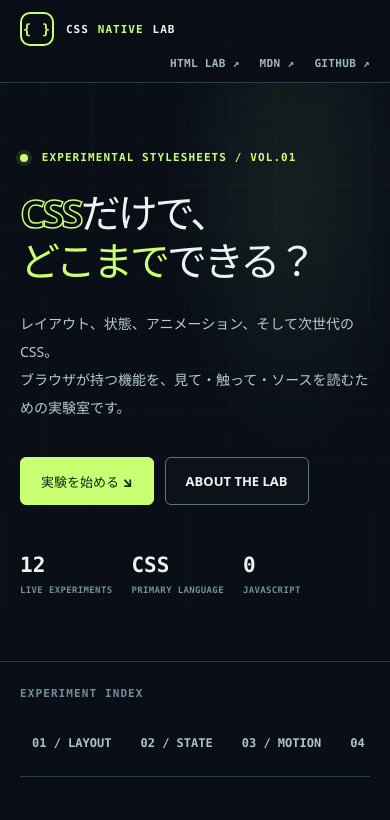
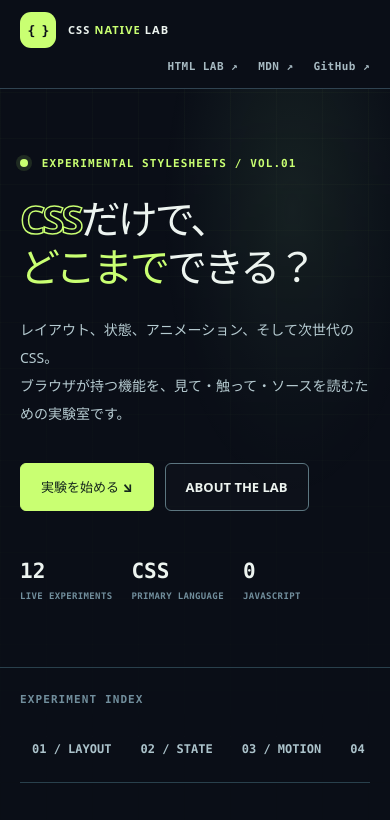
Before and after one commit to naoiw/css-native-lab, a plain HTML site: page public/index.html in a window 390 px wide. Shown: the top 820 px of the page. Drawn offline with Linux system fonts and the light colour scheme.

Commit message:
style: unify Native Lab header, footer and content width (#6)

```diff
--- a/public/index.html
+++ b/public/index.html
@@ -13,12 +13,22 @@
 <link rel="icon" type="image/svg+xml" href="./favicon.svg">
 <link rel="stylesheet" href="./styles/site.css">
 <link rel="stylesheet" href="./styles/experiments.css">
+<link rel="stylesheet" href="./lab-chrome.css">
 </head>
 <body>
 <a class="skip-link" href="#main">本文へ移動</a>
 <header class="site-header" id="top">
-<a class="brand" href="#top"><span aria-hidden="true">{ }</span> CSS <strong>NATIVE</strong> LAB</a>
-<nav class="header-links" aria-label="関連サイト"><a href="https://naoiw.github.io/web-native-lab/" target="_blank" rel="noopener noreferrer">HTML LAB ↗</a><a href="https://developer.mozilla.org/ja/docs/Web/CSS" target="_blank" rel="noopener noreferrer">MDN ↗</a><a href="https://github.com/naoiw/css-native-lab" target="_blank" rel="noopener noreferrer">GITHUB ↗</a></nav>
+  <div class="header-inner shell">
+    <a class="brand" href="#top" aria-label="CSS Native Lab トップへ">
+      <span class="brand-mark" aria-hidden="true">{ }</span>
+      <span>CSS <strong>NATIVE</strong> LAB</span>
+    </a>
+    <nav class="header-links" aria-label="関連サイト">
+      <a href="https://naoiw.github.io/web-native-lab/" target="_blank" rel="noopener noreferrer">HTML LAB <span aria-hidden="true">↗</span></a>
+      <a href="https://developer.mozilla.org/ja/docs/Web/CSS" target="_blank" rel="noopener noreferrer">MDN <span aria-hidden="true">↗</span></a>
+      <a href="https://github.com/naoiw/css-native-lab" target="_blank" rel="noopener noreferrer">GitHub <span aria-hidden="true">↗</span></a>
+    </nav>
+  </div>
 </header>
 <main id="main">
 <section class="hero shell">
@@ -118,5 +128,8 @@
 <details class="source"><summary>VIEW CSS SOURCE <span aria-hidden="true">＋</span></summary><pre><code>mask-image: radial-gradient(circle, black 40%, transparent 70%);</code></pre></details>
 <a class="reference" href="https://developer.mozilla.org/en-US/docs/Web/CSS/mask-image" target="_blank" rel="noopener noreferrer">MDN REFERENCE ↗</a>
 </article></div></section><section class="about" id="about"><p class="eyebrow">05 / ABOUT</p><h2>フレームワークに頼る前に、<br>標準CSSを知ろう。</h2><p>CSS Native Labは、外部ライブラリもJavaScriptも使わず、CSSの表現と仕組みを実験するサイトです。すべての実験に操作できるデモ、最小限のコード例、MDNリンクを掲載しています。ブラウザの対応状況によって一部の見え方は異なります。</p><div class="about-grid"><div><span>01</span><strong>PURE CSS</strong><p>状態や演出をCSSで制御</p></div><div><span>02</span><strong>REAL BROWSER</strong><p>ブラウザ実装を比較・体験</p></div><div><span>03</span><strong>OPEN SOURCE</strong><p>すべてのコードを公開</p></div></div><a class="btn secondary" href="https://github.com/naoiw/css-native-lab" target="_blank" rel="noopener noreferrer">VIEW REPOSITORY ↗</a></section>
-</div></div></main><footer class="footer shell"><span>CSS NATIVE LAB <b>●</b> BUILT WITH THE PLATFORM</span><span>© 2026 <a href="https://github.com/naoiw">naoiw</a> · <a href="https://naoiw.github.io/web-native-lab/">WEB NATIVE LAB</a></span></footer>
+</div></div></main><footer class="site-footer shell">
+  <span>CSS NATIVE LAB <span class="footer-dot" aria-hidden="true">●</span> BUILT WITH THE PLATFORM</span>
+  <span>© 2026 <a href="https://github.com/naoiw">naoiw</a> · <a href="https://naoiw.github.io/web-native-lab/">WEB NATIVE LAB</a></span>
+</footer>
 </body></html>
--- /dev/null
+++ b/public/lab-chrome.css
@@ -0,0 +1,58 @@
+/* Native Lab shared chrome. Keep identical in web-native-lab and css-native-lab.
+   Site-specific --accent and --bg colors are intentionally preserved. */
+:root {
+  --lab-width: 1360px;
+  --lab-gutter: clamp(20px, 4vw, 64px);
+  --lab-font: ui-sans-serif, system-ui, -apple-system, BlinkMacSystemFont, "Segoe UI", sans-serif;
+  --lab-mono: ui-monospace, SFMono-Regular, Consolas, monospace;
+  --lab-border: #304351;
+  --lab-link: #a7bac2;
+  --lab-secondary: #7f98a1;
+}
+.shell { max-width: var(--lab-width); margin-inline: auto; padding-inline: var(--lab-gutter); }
+.site-header { background: var(--bg); border-bottom: 1px solid var(--lab-border); }
+.site-header .header-inner {
+  display: flex; align-items: center; justify-content: space-between;
+  min-height: 84px; gap: 24px;
+}
+.site-header .brand {
+  display: inline-flex; align-items: center; gap: 12px;
+  text-decoration: none; white-space: nowrap;
+  font: 800 13px/1.3 var(--lab-font); letter-spacing: .10em;
+}
+.site-header .brand strong { color: var(--accent); }
+.site-header .brand-mark {
+  display: grid; place-items: center; flex: none;
+  width: 42px; height: 42px; border-radius: 11px;
+  background: var(--accent); color: var(--bg);
+  font: 800 15px/1 var(--lab-mono); letter-spacing: -.07em;
+}
+.site-header .header-links { display: flex; align-items: center; gap: 28px; }
+.site-header .header-links a {
+  color: var(--lab-link); white-space: nowrap; text-decoration: none;
+  font: 700 11px/1.5 var(--lab-mono); letter-spacing: .04em;
+}
+.site-header .header-links a:hover, .site-footer a:hover { color: var(--accent); }
+.site-footer {
+  display: flex; justify-content: space-between; align-items: center;
+  flex-wrap: wrap; column-gap: 20px; row-gap: 12px;
+  padding-block: 28px 38px; border-top: 1px solid var(--lab-border);
+  color: var(--lab-secondary);
+  font: 700 11px/1.6 var(--lab-mono); letter-spacing: .05em;
+}
+.site-footer .footer-dot { color: var(--accent); }
+.site-footer a { color: var(--lab-link); text-decoration: none; }
+@media (max-width: 620px) {
+  .site-header .header-inner { min-height: 66px; }
+  .site-header .brand { font-size: 11px; }
+  .site-header .brand-mark { width: 36px; height: 36px; font-size: 13px; }
+}
+@media (max-width: 520px) {
+  .site-header .header-inner {
+    flex-wrap: wrap; column-gap: 10px; row-gap: 0; padding-top: 12px;
+  }
+  .site-header .header-links {
+    width: 100%; justify-content: flex-end; gap: 20px; padding-block: 11px 12px;
+  }
+  .site-footer { align-items: flex-start; flex-direction: column; }
+}
--- a/public/styles/site.css
+++ b/public/styles/site.css
@@ -24,24 +24,16 @@ button,input{font:inherit}
 button{cursor:pointer}
 :focus-visible{outline:3px solid var(--accent);outline-offset:4px}
 ::selection{background:var(--accent);color:#14231c}
-.shell{max-width:1440px;margin-inline:auto;padding-inline:clamp(20px,4vw,64px)}
+
 .skip-link{position:absolute;top:-90px;left:14px;z-index:100;padding:14px;background:var(--accent);color:#101820}
 .skip-link:focus{top:14px}
-.site-header{
-  display:flex;align-items:center;justify-content:space-between;min-height:78px;
-  padding-inline:clamp(20px,4vw,64px);border-bottom:1px solid var(--border);
-  gap:20px;background:#0a0e17da;
-}
-.brand{
-  display:flex;align-items:center;gap:9px;text-decoration:none;white-space:nowrap;
-  font:850 13px ui-monospace,SFMono-Regular,Consolas,monospace;letter-spacing:.09em;
-}
-.brand>span{display:grid;place-items:center;width:42px;height:42px;border:2px solid var(--accent);
-  border-radius:10px;color:var(--accent);font-size:17px;margin-right:3px}
-.brand strong{color:var(--accent)}
-.header-links{display:flex;gap:25px}
-.header-links a{font:700 11px ui-monospace,Consolas,monospace;letter-spacing:.03em;color:var(--muted);text-decoration:none}
-.header-links a:hover{color:var(--accent)}
+
+
+
+
+
+
+
 .hero{
   display:grid;grid-template-columns:minmax(0,1.55fr) minmax(230px,.9fr);align-items:center;
   gap:18px;min-height:620px;padding-block:85px 90px;overflow:hidden;isolation:isolate;
@@ -139,11 +131,9 @@ button{cursor:pointer}
 .about-grid span{display:block;color:var(--accent);font:750 12px ui-monospace,Consolas,monospace;margin-bottom:12px}
 .about-grid strong{font:800 12px ui-monospace,Consolas,monospace}
 .about-grid p{color:#acbfb7;font-size:12px;line-height:1.8}
-.footer{display:flex;justify-content:space-between;gap:16px;flex-wrap:wrap;
-  padding-block:29px 40px;border-top:1px solid var(--border);color:#7896a0;
-  font:750 11px ui-monospace,Consolas,monospace}
-.footer b{color:var(--accent)}
-.footer a{color:#abc7ca;text-decoration:none}
+
+
+
 @media(max-width:1120px){
   .workspace{grid-template-columns:190px minmax(0,1fr);gap:22px}
 }
@@ -157,12 +147,11 @@ button{cursor:pointer}
   .chapter{padding-top:46px}
 }
 @media(max-width:660px){
-  .site-header{min-height:65px}
-  .brand{font-size:11px}
-  .brand>span{width:34px;height:34px;font-size:14px}
-  .header-links{gap:14px}
-  .header-links a{font-size:10px}
-  /* Keep the sister-site link visible on mobile too. */
+
+
+
+
+
   .hero{display:block;min-height:auto;padding-block:68px 66px}
   .hero-art{display:none}
   .hero h1{font-size:clamp(40px,10vw,64px)}
@@ -182,9 +171,3 @@ button{cursor:pointer}
     transition-duration:.01ms!important;
   }
 }
-/* Keep the HTML Lab, MDN, and GitHub links accessible at small widths. */
-@media(max-width:520px){
-  .site-header{flex-wrap:wrap;column-gap:10px;row-gap:0;padding-top:12px}
-  .header-links{width:100%;justify-content:flex-end;gap:20px;padding-block:11px 12px}
-  .header-links a{font-size:11px;white-space:nowrap}
-}
```
Also changed, not shown: 1 other file.
